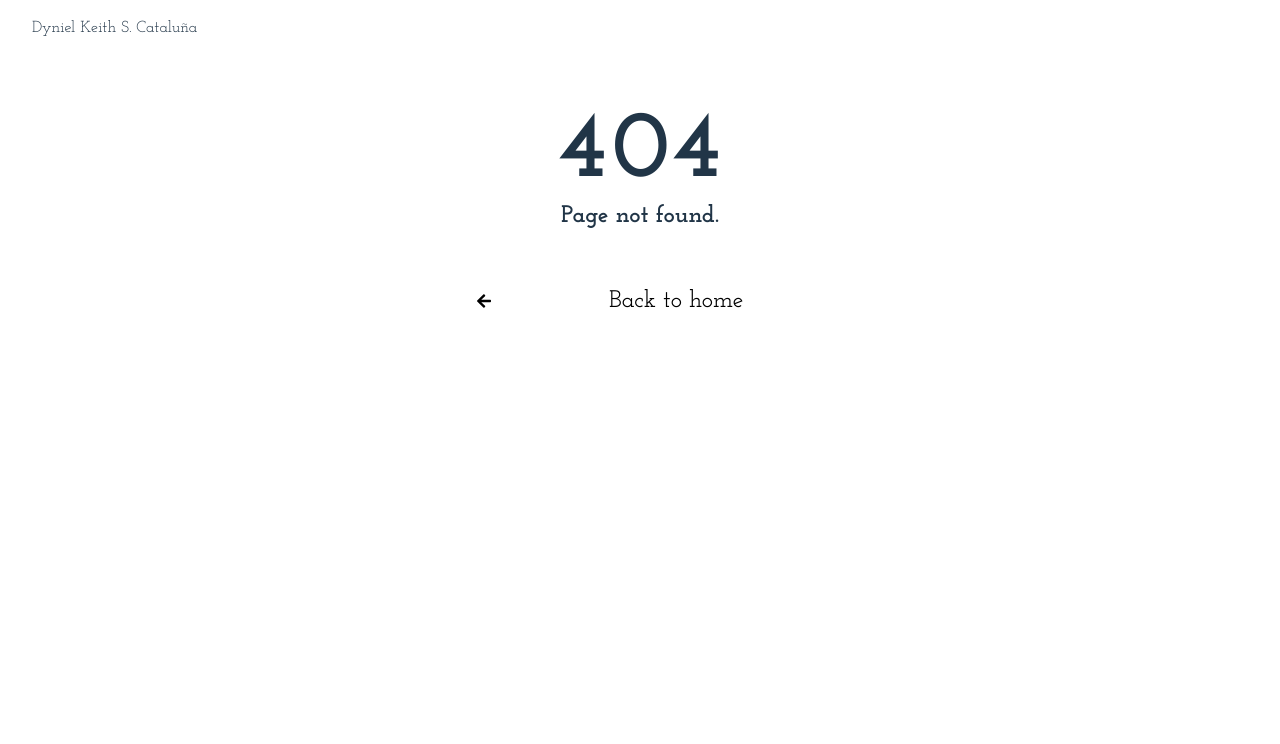
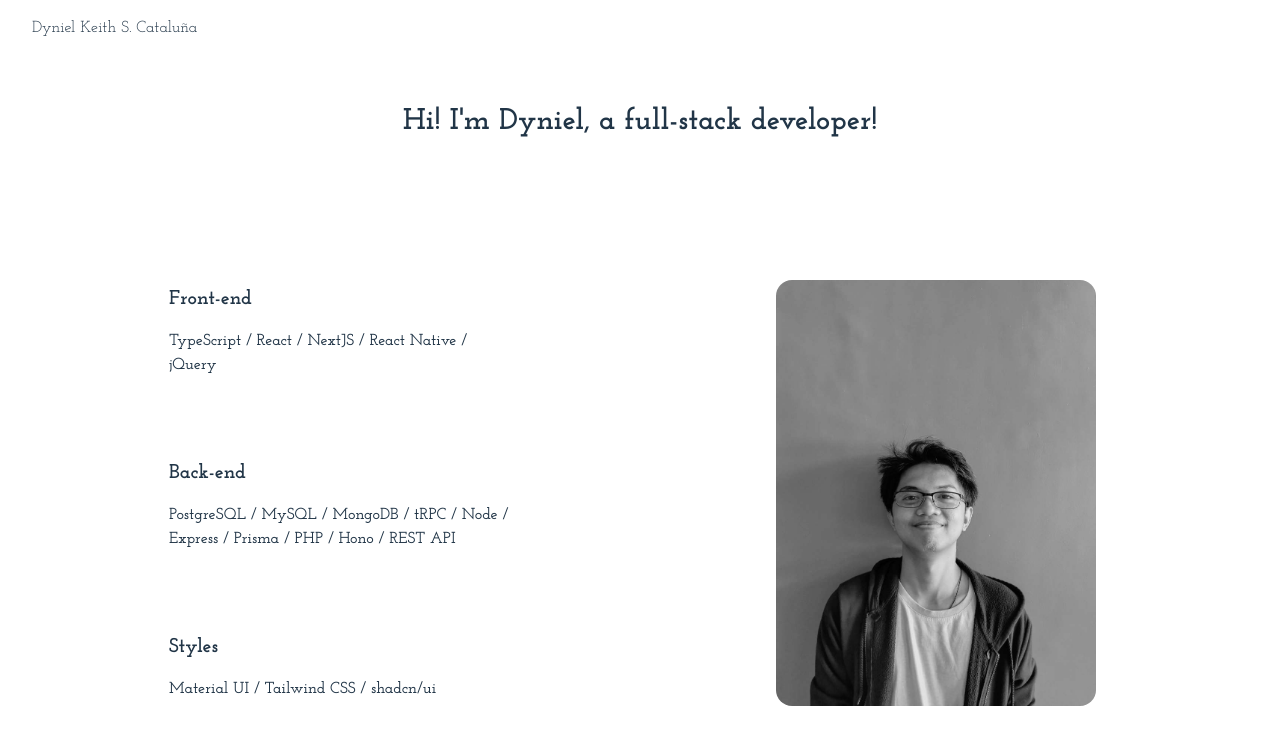
Before and after one commit to iam7kei/iam7kei.github.io, a React (Vite) app: page /about in a window 1280 px wide. Before the commit this address had no page. Shown: the top 744 px of the page. Built offline with nearby package versions, Linux system fonts and the light colour scheme.

Commit message:
added about page

```diff
--- /dev/null
+++ b/src/components/about/skill-card.jsx
@@ -0,0 +1,25 @@
+import React from "react"
+import Card from "../card"
+
+function SkillCard({ type ="", skills =[] }) {
+
+  const renderSkills = () => {
+    const joinedSkills = skills.join(" / ")
+    return (
+      <p className="font-semibold">{joinedSkills}</p>
+    )
+  }
+
+  return (
+    <div>
+      <Card  hoverEffect={true}>
+        <div className="flex flex-col space-y-4">
+            <p className="font-bold text-xl">{type}</p>
+            {renderSkills()}
+        </div>
+      </Card>
+    </div>
+  )
+}
+
+export default SkillCard
--- /dev/null
+++ b/src/components/card.jsx
@@ -0,0 +1,11 @@
+import React from "react"
+
+function Card({children = "", hoverEffect = false}) {
+  return (
+    <div className={`border rounded-3xl border-white p-6 ${hoverEffect && 'hover:bg-white hover:text-black'}`}>
+        {children}
+    </div>
+  )
+}
+
+export default Card
--- a/src/components/nav/index.jsx
+++ b/src/components/nav/index.jsx
@@ -1,25 +1,29 @@
 import React from "react"
+import { useNavigate } from "react-router-dom"
 
 function Navbar() {
+
+  const navigate = useNavigate()
+
   return (
     <div className="navbar">
       <div className="navbar-wrap">
         <div className="navbar-content">
-          <div className="navbar-site-title">
+          <div className="navbar-site-title hover:cursor-pointer" onClick={() => navigate("/")}>
               Dyniel Keith S. Cataluña
           </div>
           <div className="navbar-links-wrap flex flex-row">
-             <p className="navbar-link">
-                <a href="#">About</a>
+             <p className="navbar-link hover:cursor-pointer" onClick={() => navigate("/about")}>
+                <a>About</a>
               </p>
-              <p className="navbar-link">
-                <a href="#">Work</a>
+              <p className="navbar-link hover:cursor-pointer" onClick={() => navigate("/work")}>
+                <a>Work</a>
               </p>
-              <p className="navbar-link">
-                <a href="#">Play</a>
+              <p className="navbar-link hover:cursor-pointer" onClick={() => navigate("/play")}>
+                <a>Play</a>
               </p>
-              <p className="navbar-link">
-                <a href="#">Contact</a>
+              <p className="navbar-link hover:cursor-pointer" onClick={() => navigate("/contact")}>
+                <a>Contact</a>
               </p>
           </div>
         </div>
--- /dev/null
+++ b/src/data/skills.js
@@ -0,0 +1,15 @@
+export const skills = [
+  {
+    type: "Front-end",
+    skills: ["TypeScript", "React", "NextJS", "React Native", "jQuery"],
+  },
+  {
+    type: "Back-end",
+    skills: ["PostgreSQL", "MySQL", "MongoDB", "tRPC", "Node", "Express", "Prisma", "PHP", "Hono", "REST API"],
+  },
+  ,
+  {
+    type: "Styles",
+    skills: ["Material UI", "Tailwind CSS", "shadcn/ui"],
+  },
+];
--- /dev/null
+++ b/src/pages/about/index.jsx
@@ -0,0 +1,48 @@
+import React from "react";
+import DefaultLayout from "../../components/layouts";
+import SkillCard from "../../components/about/skill-card";
+import { skills } from "../../data/skills"
+
+function About() {
+
+  const renderSkillCards = () => {
+    const mappedSkills = skills.map((skill) => {
+      return (
+         <SkillCard type={skill.type}  skills={skill.skills}/>
+      )
+    })
+
+    return (
+      <div className="flex flex-col space-y-8">
+        {mappedSkills}
+      </div>
+    )
+  }
+
+  return (
+    <DefaultLayout>
+      <div className="flex space-y-10 w-auto flex-col justify-center">
+        <div className="home-hero-header w-auto space-y-10 mb-20">
+          <div className="flex flex-row items-center justify-center space-x-10">
+            <div className="flex flex-row text-center justify-center">
+              <p className="font-extrabold text-3xl">Hi! I'm Dyniel, a full-stack developer!</p>
+            </div>
+          </div>
+        </div>
+        <div className="w-full flex flex-row justify-center items-center">
+          <div className="w-1/2 px-24">
+            {renderSkillCards()}
+          </div>
+          <div className="w-1/2">
+            <div className="flex px-24 w-full items-center justify-center">
+              <img src="src/assets/about.jpg" className="w-80 rounded-2xl" />
+            </div>
+          </div>
+        </div>
+     </div>
+
+    </DefaultLayout>
+  );
+}
+
+export default About
--- a/src/routes/AppRouter.jsx
+++ b/src/routes/AppRouter.jsx
@@ -4,8 +4,8 @@ import {
   BrowserRouter, Routes, Route
 } from "react-router-dom";
 import Home from "../pages/home/index";
-import DefaultLayout from "../components/layouts";
 import _404 from "../pages/error/_404";
+import About from "../pages/about"
 
 export const router = createBrowserRouter([
   {
@@ -18,9 +18,8 @@ const AppRouter = () => {
   return (
     <BrowserRouter>
     <Routes>
-        <Route path="/" element={<Home />} >
-          <Route index element={<Home />} />
-        </Route>
+        <Route path="/" element={<Home />} />
+        <Route path="/about" element={<About />} />
         <Route path="*" element={<_404 />} />
       </Routes>
     </BrowserRouter>
```
Also changed, not shown: src/assets/about.jpg (added).
